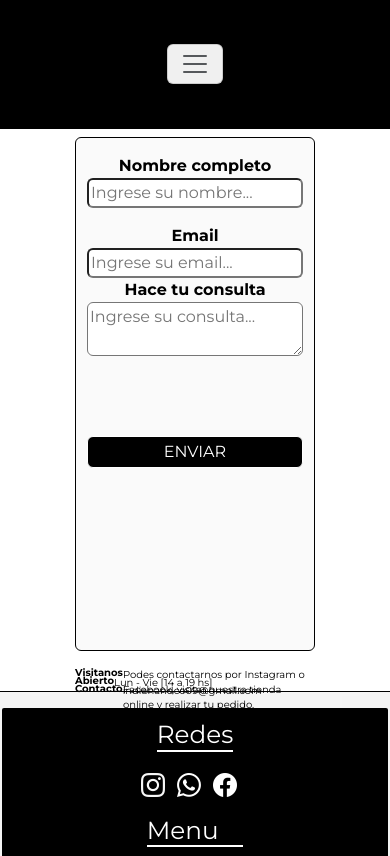
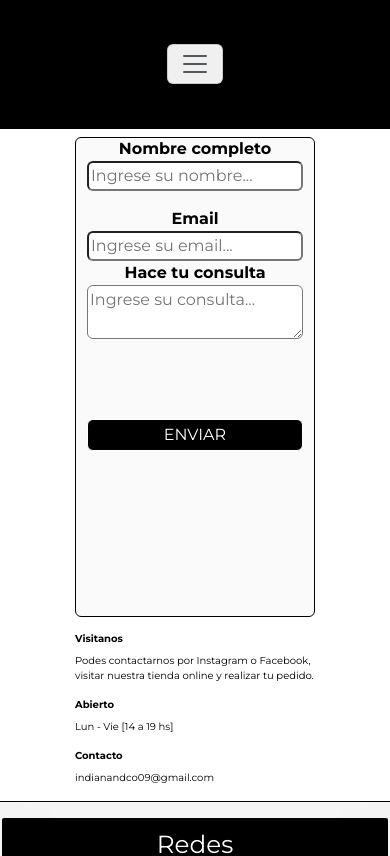
Before and after one commit to indianandco/Indian_Co, a React (Vite) app in the folder Client/: page /contact in a window 390 px wide. Shown: the top 856 px of the page. Built offline with nearby package versions, Linux system fonts and the light colour scheme.

Commit message:
Update-Contact

```diff
--- a/Client/src/views/Contact/Contact.css
+++ b/Client/src/views/Contact/Contact.css
@@ -162,6 +162,7 @@
 
 .smallBox {
   display: flex;
+  flex-direction: column;
 }
 
 @media (max-width: 1140px) {
@@ -188,10 +189,15 @@
   .smallBox {
     display: flex;
     width: 15em;
-    height: .5em;
+    height: 100%;
   }
   .form{
     width: 15em;
+    height: 30em;
+  }
+  .footer {
+    display: flex;
+    height: 100%;
   }
   .input,
   .input1 {
```
